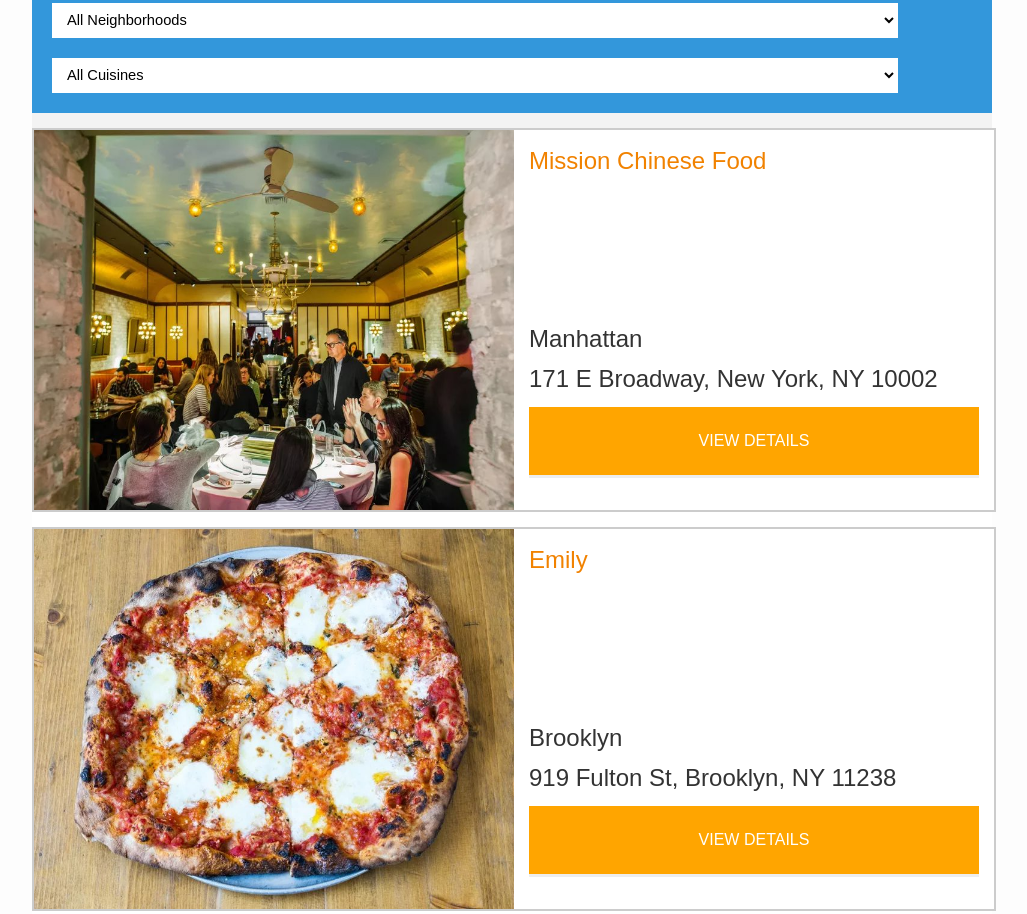
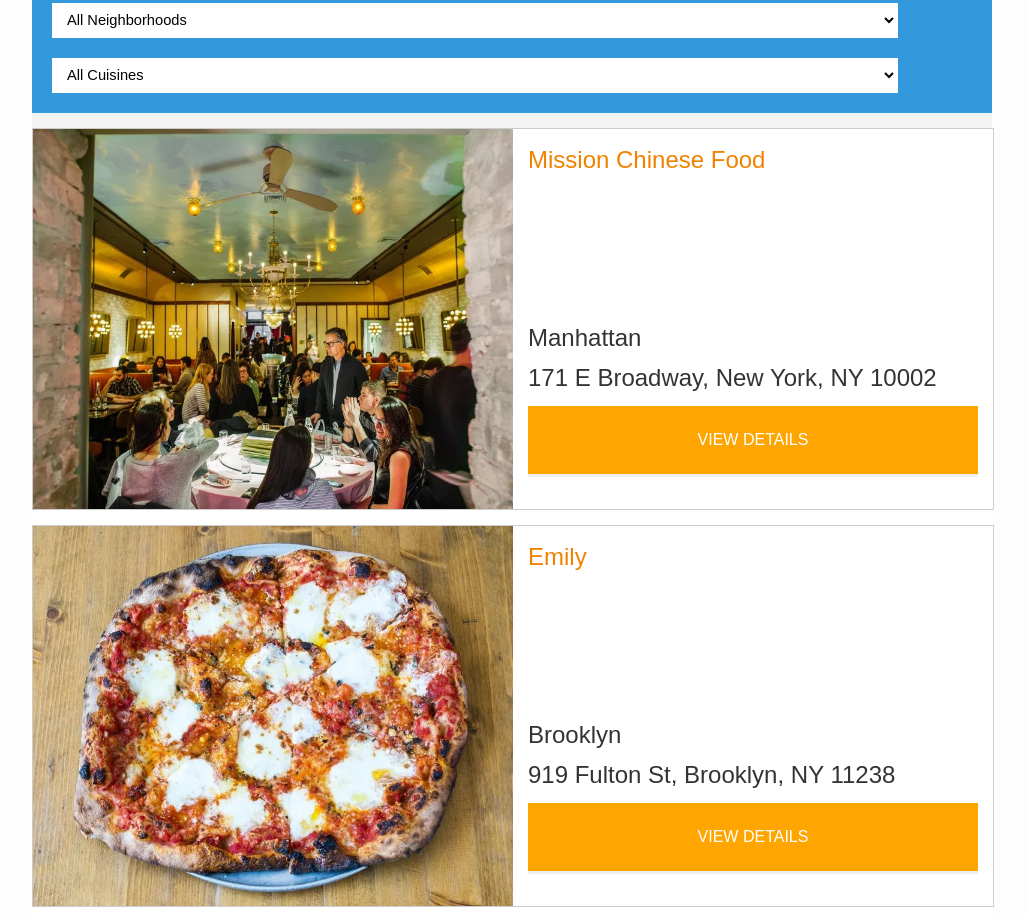
Before and after one commit to ThijsWaalders/Restaurant-Reviews-App-Stage-1, a website: page index.html in a window 1280 px wide. Shown: the part 497-1411 px from the top of the page, without its empty margins (128-1155 px from the left). Drawn offline with Linux system fonts and the light colour scheme; some packages are replaced by stand-ins of ours.

Commit message:
style: changed the border thickness

```diff
--- a/css/styles.css
+++ b/css/styles.css
@@ -142,7 +142,7 @@
 }
 #restaurants-list li {
   background-color: #fff;
-  border: 2px solid #ccc;
+  border: 1px solid #ccc;
   font-family: Arial,sans-serif;
   margin: 15px;
   min-height: 380px;
@@ -274,7 +274,7 @@
 }
 #reviews-list li {
   background-color: #fff;
-  border: 2px solid #f3f3f3;
+  border: 1px solid #f3f3f3;
   display: block;
   list-style-type: none;
   margin: 0 0 30px;
@@ -401,7 +401,7 @@
     grid-template-rows: 1fr;
     grid-template-columns: 1fr 1fr;
     grid-template-columns: 1fr 1fr;
-    border: 2px solid #ccc;
+    border: 1px solid #ccc;
   }
   #restaurants-list .restaurant-img {
     grid-area: imag;
@@ -445,7 +445,7 @@
     grid-template-areas: "imag info";
     grid-template-rows: 1fr;
     grid-template-columns: 1fr 1fr;
-    border: 2px solid #ccc;
+    border: 1px solid #ccc;
   }
   #restaurants-list .restaurant-img {
     grid-area: imag;
```
